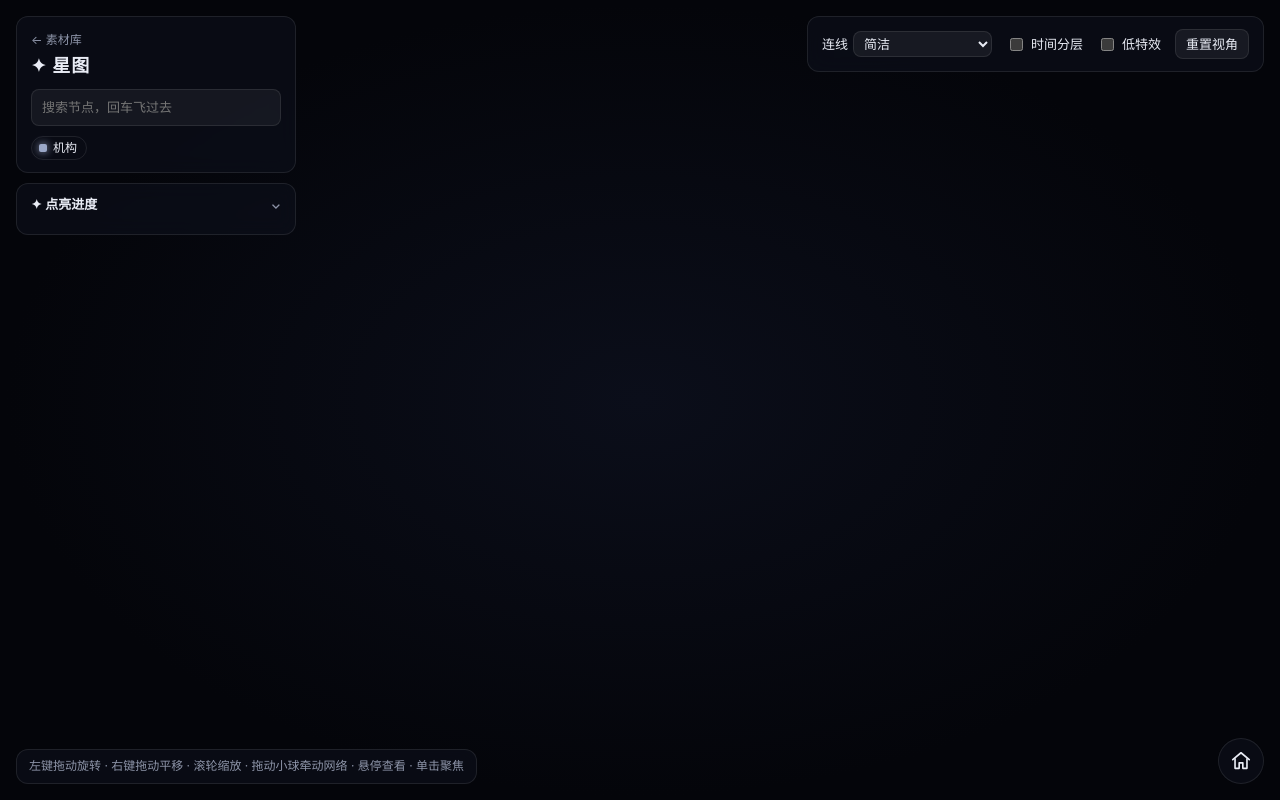
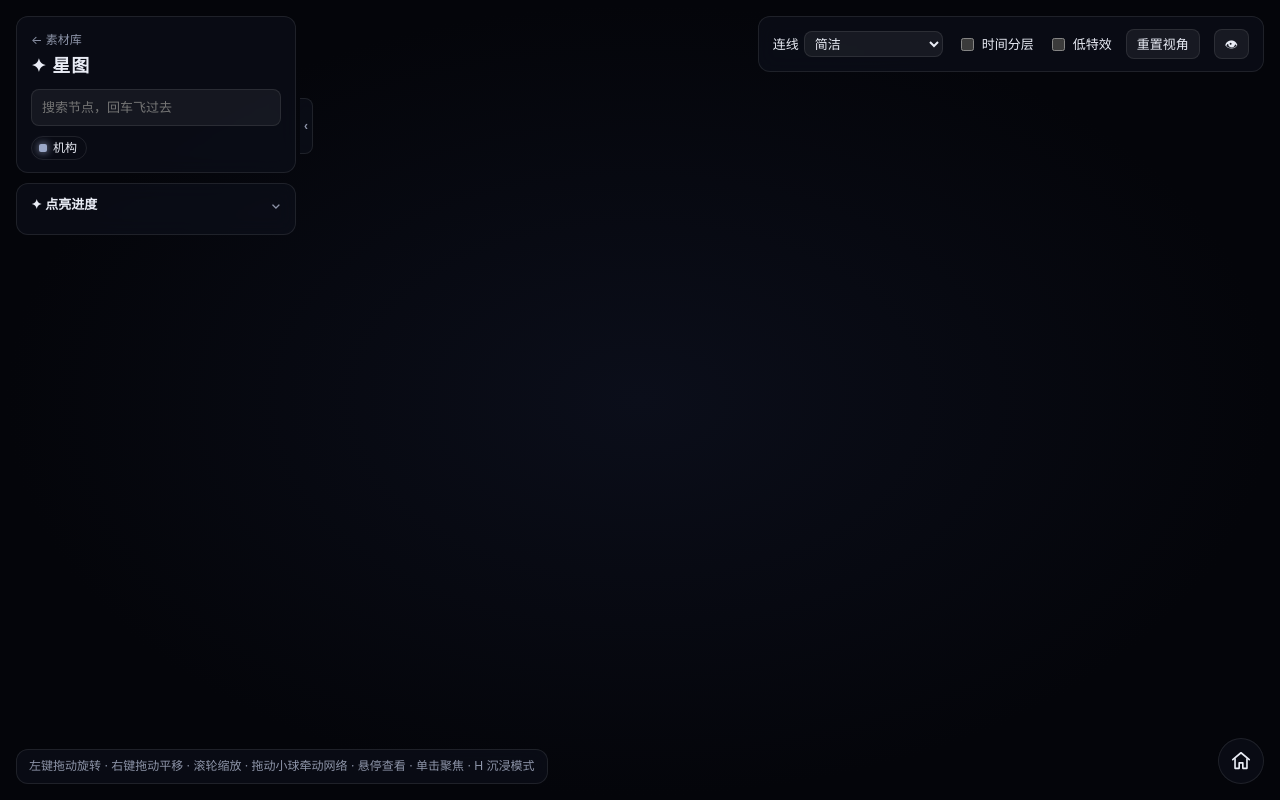
Before and after one commit to Juansive/Individual-MAP, a FastAPI app: page /graph in a window 1280 px wide. Run offline with FastAPI, Linux system fonts and the light colour scheme; parts of the project's set-up code (start-up, migrations or seed data) failed here and were passed over; some libraries are stand-ins or nearby versions.

Commit message:
星图加左栏抽屉和沉浸模式
Co-Authored-By: Claude Opus 5.5 <noreply@anthropic.com>

```diff
--- a/app/static/graph.css
+++ b/app/static/graph.css
@@ -34,6 +34,22 @@ a:hover { text-decoration: underline; }
 }
 .left-col .hud { position: static; }
 .top-left { flex-shrink: 0; }
+
+/* 左栏抽屉：收起时整列移出屏幕，只留右边缘的把手（滑动的过渡写在下面“沉浸模式”那里） */
+.left-col.collapsed { transform: translateX(calc(-100% - 16px)); }
+.drawer-grip {
+  position: absolute; top: 50%; right: -17px; width: 13px; height: 56px; margin-top: -28px; padding: 0;
+  display: flex; align-items: center; justify-content: center;
+  border-radius: 0 8px 8px 0; cursor: grab; touch-action: none;
+  color: var(--muted); font: 600 12px/1 sans-serif;
+  background: var(--glass); border: 1px solid var(--glass-border); border-left: 0;
+  backdrop-filter: blur(10px); -webkit-backdrop-filter: blur(10px);
+  transition: color .2s, background .2s;
+}
+.drawer-grip::before { content: "‹"; }
+.left-col.collapsed .drawer-grip::before { content: "›"; }
+.drawer-grip:hover { color: var(--text); background: rgba(40, 46, 70, .8); }
+.drawer-grip:active { cursor: grabbing; }
 
 /* 点亮进度 */
 .achv { padding: 0; display: flex; flex-direction: column; min-height: 0; }
@@ -112,11 +128,23 @@ input[type=search]:focus { outline: none; border-color: var(--accent); }
 }
 .toggle select:hover, .toggle select:focus { outline: none; border-color: var(--accent); }
 .toggle option { background: #141826; color: var(--text); }
-button#reset {
+.top-right button {
   padding: 4px 10px; border-radius: 8px; font: inherit; cursor: pointer;
   color: var(--text); background: rgba(255, 255, 255, .06); border: 1px solid var(--glass-border);
 }
-button#reset:hover { border-color: var(--accent); }
+.top-right button:hover { border-color: var(--accent); }
+
+/* 沉浸模式：面板淡出，只留星图和角落的小眼睛 */
+.left-col, .top-right, .bottom-left, .panel, .home-btn { transition: transform .32s cubic-bezier(.2, .8, .2, 1), opacity .4s, visibility .4s; }
+body.immersive :is(.left-col, .top-right, .bottom-left, .panel, .home-btn) { opacity: 0; visibility: hidden; }
+.immersive-exit {
+  position: fixed; z-index: 7; top: 16px; right: 16px; width: 34px; height: 34px; padding: 0;
+  border-radius: 50%; cursor: pointer; font-size: 15px; color: var(--text);
+  background: var(--glass); border: 1px solid var(--glass-border);
+  opacity: 0; visibility: hidden; transition: opacity .4s, visibility .4s;
+}
+body.immersive .immersive-exit { opacity: .3; visibility: visible; }
+body.immersive .immersive-exit:hover { opacity: 1; }
 
 /* 节点文字标签（网页文字，清晰、不被辉光糊掉） */
 .node-label {
@@ -245,9 +273,9 @@ button#reset:hover { border-color: var(--accent); }
 
 @media (max-width: 720px) {
   .left-col { width: auto; right: 16px; max-height: 60vh; }
-  .home-btn { bottom: 80px; }  /* 窄屏时底部是开关栏，小房子往上挪 */
+  .home-btn { bottom: 116px; }  /* 窄屏时底部是开关栏（两行），小房子往上挪 */
   .top-left { width: auto; }
-  .top-right { top: auto; bottom: 16px; right: 16px; left: 16px; justify-content: space-between; }
+  .top-right { top: auto; bottom: 16px; right: 16px; left: 16px; flex-wrap: wrap; gap: 8px 14px; }
   .bottom-left { display: none; }
   .panel { top: auto; left: 16px; width: auto; height: 50vh; }
 }
--- a/app/static/graph.js
+++ b/app/static/graph.js
@@ -16,6 +16,8 @@ const state = {
   group: null,         // 点亮面板里点了某个等级后，一起高亮的那组节点
   achvCollapsed: false,
   linkMode: "simple",  // 连线开关，见 linkModeAllows()
+  drawerCollapsed: false,  // 左栏抽屉收起
+  immersive: false,        // 沉浸模式（不记住，每次打开都是正常模式）
   userMoved: false,  // 用户动过镜头或拖过小球后，就不再自动调整镜头
 };
 const highlightNodes = new Set();
@@ -1074,7 +1076,7 @@ function savePrefs() {
   try {
     localStorage.setItem(PREFS_KEY, JSON.stringify({
       layered: state.layered, lowFx: state.lowFx, achvCollapsed: state.achvCollapsed,
-      linkMode: state.linkMode,
+      linkMode: state.linkMode, drawerCollapsed: state.drawerCollapsed,
     }));
   } catch {
     // 存不了就算了，不影响使用
@@ -1354,6 +1356,76 @@ linkModeSelect.addEventListener("change", (e) => {
   savePrefs();
 });
 
+// 左栏抽屉：右边缘的把手点一下收起/展开；按住左右拖，松手时拖过一半就收起，否则弹回
+const leftCol = document.querySelector(".left-col");
+const grip = document.getElementById("drawer-grip");
+let gripDrag = null;
+
+function setDrawer(collapsed) {
+  state.drawerCollapsed = collapsed;
+  leftCol.classList.toggle("collapsed", collapsed);
+  grip.setAttribute("aria-expanded", String(!collapsed));
+  grip.title = collapsed ? "展开左栏（可拖动）" : "收起左栏（可拖动）";
+}
+
+grip.addEventListener("pointerdown", (e) => {
+  grip.setPointerCapture(e.pointerId);
+  const width = leftCol.offsetWidth + 16;  // 收起时整列要移出屏幕的距离（含左边距）
+  gripDrag = { x: e.clientX, width, from: state.drawerCollapsed ? -width : 0, offset: 0, moved: false };
+  leftCol.style.transition = "none";  // 拖动时跟手，不要过渡
+});
+grip.addEventListener("pointermove", (e) => {
+  if (!gripDrag) return;
+  const dx = e.clientX - gripDrag.x;
+  if (Math.abs(dx) > 4) gripDrag.moved = true;  // 动了几个像素以内算点击
+  if (!gripDrag.moved) return;
+  gripDrag.offset = Math.min(0, Math.max(-gripDrag.width, gripDrag.from + dx));
+  leftCol.style.transform = `translateX(${gripDrag.offset}px)`;
+});
+function endGripDrag(cancelled) {
+  if (!gripDrag) return;
+  const { moved, offset, width } = gripDrag;
+  gripDrag = null;
+  // 去掉拖动时的内联样式，交给 .collapsed 类，过渡动画会从松手的位置滑到终点
+  leftCol.style.transition = leftCol.style.transform = "";
+  if (moved) setDrawer(offset < -width / 2);
+  else if (!cancelled) setDrawer(!state.drawerCollapsed);
+  savePrefs();
+}
+grip.addEventListener("pointerup", () => endGripDrag(false));
+grip.addEventListener("pointercancel", () => endGripDrag(true));
+grip.addEventListener("click", (e) => {
+  if (e.detail === 0) {  // 键盘（回车、空格）触发的点击；鼠标点击已经在 pointerup 里处理了
+    setDrawer(!state.drawerCollapsed);
+    savePrefs();
+  }
+});
+// 恢复上次的状态：打开页面时直接就位，不播滑动动画
+leftCol.style.transition = "none";
+setDrawer(prefs.drawerCollapsed ?? false);
+leftCol.offsetWidth;  // 强制浏览器先应用上面的位置，再恢复过渡
+leftCol.style.transition = "";
+
+// 沉浸模式：只想欣赏星图时，隐藏所有面板，只留星图慢慢自转。H 切换，Esc 退出，角落的小眼睛也能退出
+function setImmersive(on) {
+  state.immersive = on;
+  document.body.classList.toggle("immersive", on);
+  if (on) {
+    clearSelection();
+    Graph.controls().autoRotate = true;  // 直接开始自转，不用等 6 秒
+  }
+}
+
+document.getElementById("immersive").addEventListener("click", () => setImmersive(true));
+document.getElementById("immersive-exit").addEventListener("click", () => setImmersive(false));
+addEventListener("keydown", (e) => {
+  if (e.ctrlKey || e.metaKey || e.altKey || e.isComposing) return;
+  // 在搜索框里打字时不响应
+  if (e.target instanceof Element && e.target.closest("input, select, textarea, [contenteditable]")) return;
+  if (e.key === "h" || e.key === "H") setImmersive(!state.immersive);
+  else if (e.key === "Escape" && state.immersive) setImmersive(false);
+});
+
 document.getElementById("reset").addEventListener("click", () => {
   clearSelection();
   fitView();
--- a/app/templates/graph.html
+++ b/app/templates/graph.html
@@ -33,6 +33,9 @@
     </button>
     <div class="achv-body" id="achv-body"></div>
   </section>
+
+  <!-- 抽屉把手：点击收起/展开，也可以按住左右拖 -->
+  <button type="button" class="drawer-grip" id="drawer-grip" aria-expanded="true" title="收起左栏（可拖动）"></button>
   </div>
 
   <div class="hud top-right">
@@ -46,9 +49,13 @@
     <label class="toggle"><input type="checkbox" id="layered"> 时间分层</label>
     <label class="toggle"><input type="checkbox" id="lowfx"> 低特效</label>
     <button type="button" id="reset">重置视角</button>
+    <button type="button" id="immersive" title="沉浸模式：隐藏所有面板，只看星图（快捷键 H）" aria-label="沉浸模式">👁</button>
   </div>
 
-  <div class="hud bottom-left hint">左键拖动旋转 · 右键拖动平移 · 滚轮缩放 · 拖动小球牵动网络 · 悬停查看 · 单击聚焦</div>
+  <!-- 沉浸模式下唯一留着的按钮：点它或按 Esc 退出 -->
+  <button type="button" class="immersive-exit" id="immersive-exit" title="退出沉浸模式（Esc）" aria-label="退出沉浸模式">👁</button>
+
+  <div class="hud bottom-left hint">左键拖动旋转 · 右键拖动平移 · 滚轮缩放 · 拖动小球牵动网络 · 悬停查看 · 单击聚焦 · H 沉浸模式</div>
 
   <a class="home-btn" href="/" title="回到素材库主页" aria-label="回到素材库主页">
     <svg viewBox="0 0 24 24" width="22" height="22" aria-hidden="true">
```
Also changed, not shown: docs/交接文档.md (+2 -0 lines).
